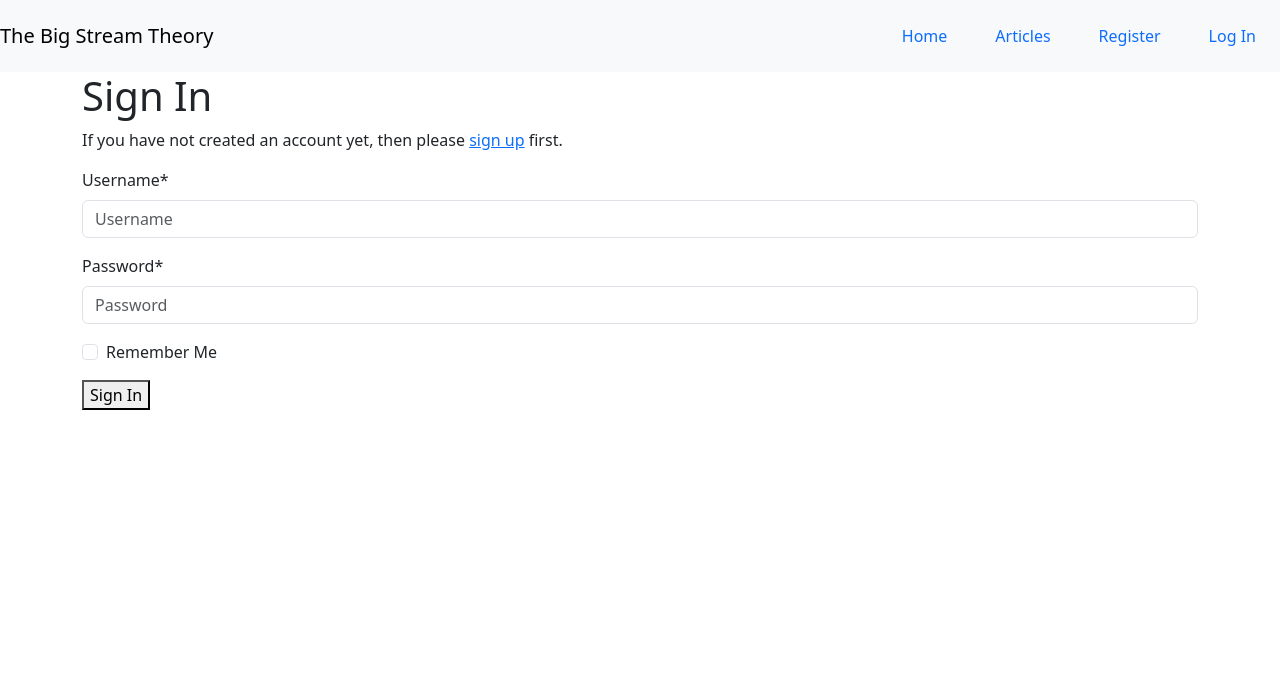
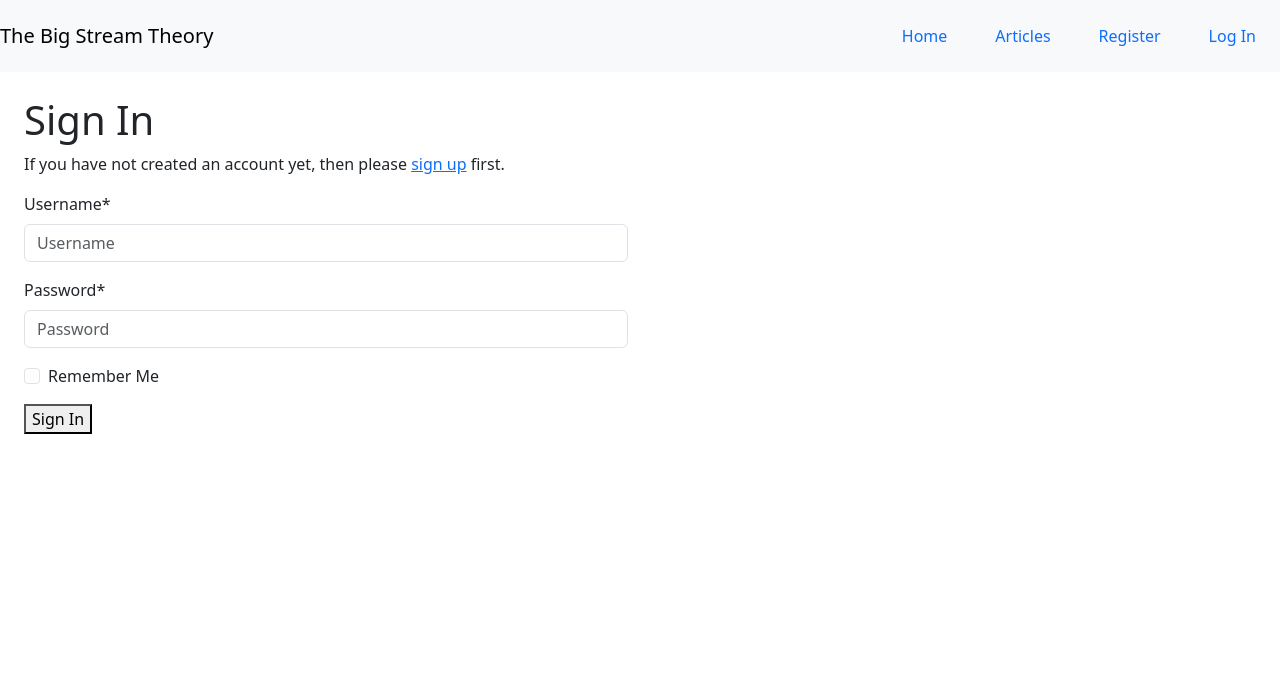
Before and after one commit to Lornavav/The-Big-Stream-Theory, a Django app: page /accounts/login/ in a window 1280 px wide. Shown: the top 698 px of the page. Run offline with Django 3.2, Linux system fonts and the light colour scheme; some libraries are stand-ins or nearby versions.

Commit message:
Tidy up div elements for a better layout

```diff
--- a/templates/account/login.html
+++ b/templates/account/login.html
@@ -2,22 +2,19 @@
 {% load crispy_forms_tags %}
 
 {% load i18n %}
-{% load static %}
 
 {% block head_title %}{% trans "Sign In" %}{% endblock %}
 
 {% block content %}
-<div class="container">
+<div class="container-main-content p-4">
     <div class="row">
-        <div>
+        <div class="col-lg-6">
+
             <h1>{% trans "Sign In" %}</h1>
 
             <p>{% blocktrans %}If you have not created an account yet, then please
                 <a href="{{ signup_url }}">sign up</a> first.{% endblocktrans %}</p>
-        </div>
-    </div>
-    <div class="row">
-        <div>
+
             <form class="login" method="POST" action="{% url 'account_login' %}">
                 {% csrf_token %}
                 {{ form|crispy }}
```
